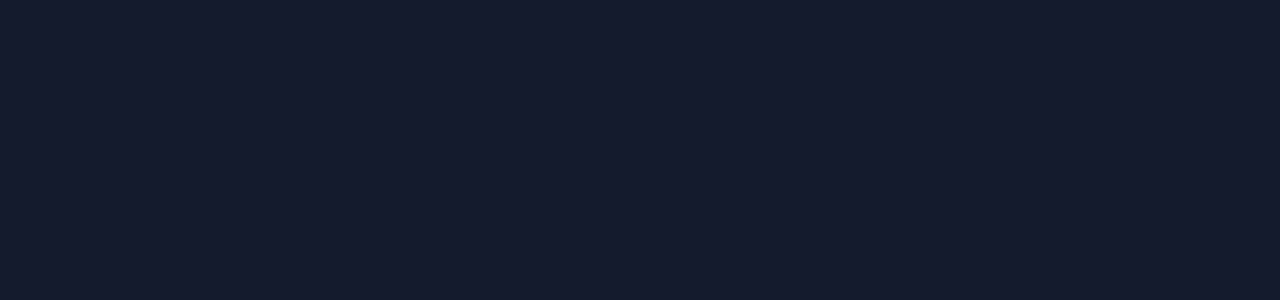
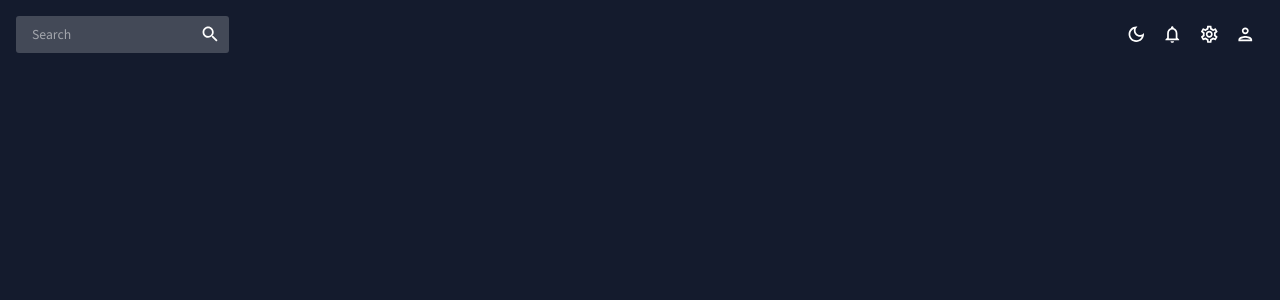
Before and after one commit to bradcochi/react-admin, a React (Create React App) app: page / in a window 1280 px wide. Shown: the top 300 px of the page. Built offline with nearby package versions, Linux system fonts and the light colour scheme.

Commit message:
light mode and dark mode functioning

```diff
--- a/src/App.js
+++ b/src/App.js
@@ -1,5 +1,6 @@
 import { ColorModeContext, useMode } from "./theme";
 import { CssBaseline, ThemeProvider } from "@mui/material";
+import Topbar from "./scenes/global/Topbar";
 
 function App() {
   const [theme, colorMode] = useMode();
@@ -9,7 +10,9 @@ function App() {
       <ThemeProvider theme={theme}>
         <CssBaseline />
         <div className="app">
-          <main className="content"></main>
+          <main className="content">
+            <Topbar />
+          </main>
         </div>
       </ThemeProvider>
     </ColorModeContext.Provider>
--- a/src/scenes/global/Topbar.jsx
+++ b/src/scenes/global/Topbar.jsx
@@ -1,7 +1,7 @@
 import { Box, IconButton, useTheme } from "@mui/material";
 import { useContext } from "react";
 import { ColorModeContext, tokens } from "../../theme";
-import InputBase from "@mui/material";
+import InputBase from "@mui/material/InputBase";
 import LightModeOutlinedIcon from "@mui/icons-material/LightModeOutlined";
 import DarkModeOutlinedIcon from "@mui/icons-material/DarkModeOutlined";
 import NotificationsOutlinedIcon from "@mui/icons-material/NotificationsOutlined";
@@ -18,8 +18,8 @@ const Topbar = () => {
     <Box display="flex" justifyContent="space-between" p={2}>
       {/* SEARCH BAR */}
       <Box
-        dispaly="flex"
-        backgrooundColor={colors.primary[400]}
+        display="flex"
+        backgroundColor={colors.primary[400]}
         borderRadius="3px"
       >
         <InputBase sx={{ ml: 2, flex: 1 }} placeholder="Search" />
```
